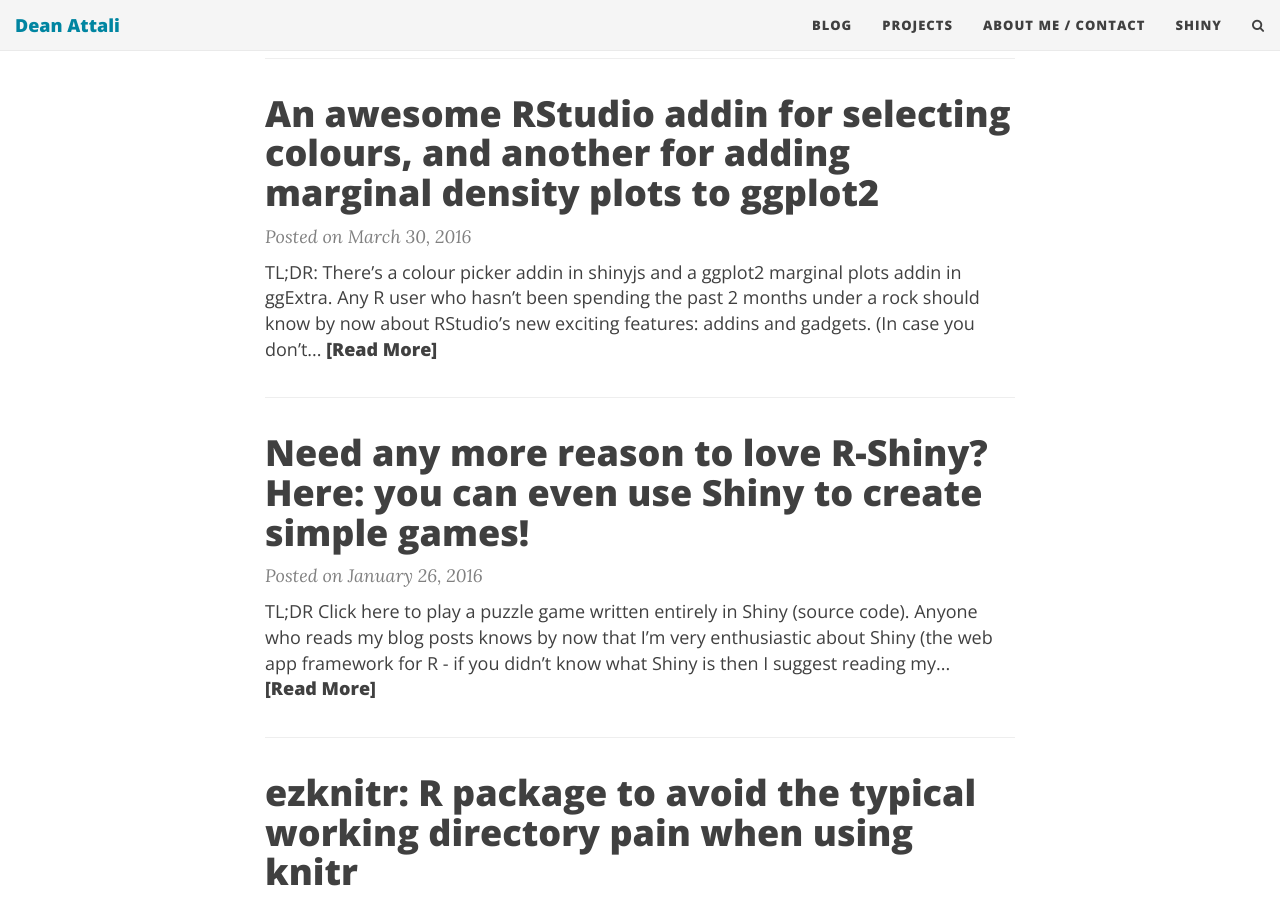
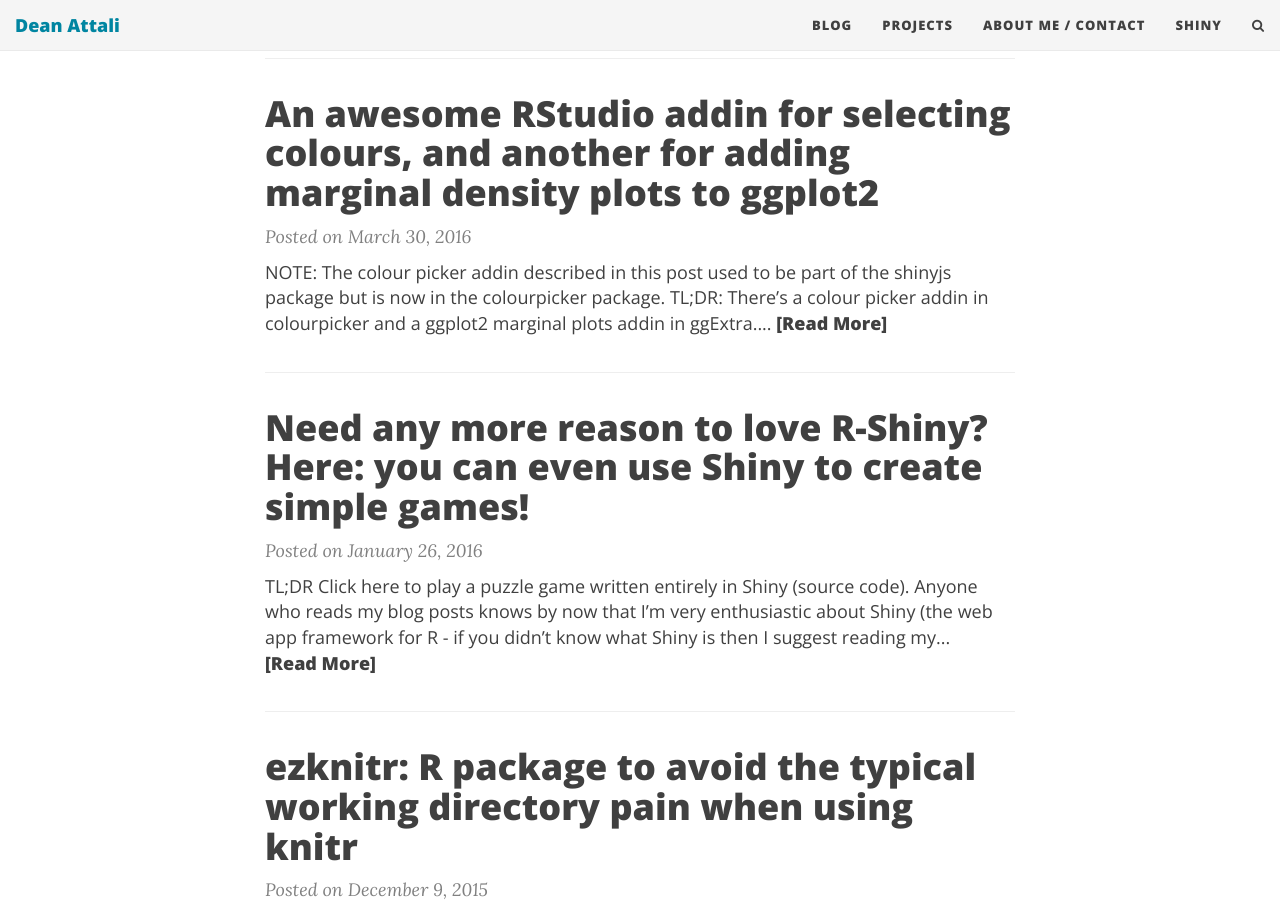
Before and after one commit to daattali/daattali.github.io, a Jekyll site: the page built from index.html, in a window 1280 px wide and 900 px high, scrolled down 1207 px. Built offline with Jekyll 4.4.1, drawn with Linux system fonts in a browser that asks for light colours; nearby versions of some CDN libraries; the list of posts is cut into pages by our own code.

Commit message:
update colourpicker addin post with colourpicker package instea dof shinyjs

```diff
--- a/_posts/2016-03-30-colourpicker-ggmarginal-gadgets.md
+++ b/_posts/2016-03-30-colourpicker-ggmarginal-gadgets.md
@@ -5,7 +5,9 @@ date: 2016-03-30 03:00:00 -0700
 share-img: http://deanattali.com/img/blog/colourpicker-ggmarginal-gadgets/colourpickerscrnshot.png
 ---
 
-TL;DR: There's a [**colour picker addin** in shinyjs](https://github.com/daattali/shinyjs#colourpicker) and a [**ggplot2 marginal plots addin** in ggExtra](https://github.com/daattali/ggExtra#marginal-plots-rstudio-addingadget).
+**NOTE: The colour picker addin described in this post used to be part of the `shinyjs` package but is now in the `colourpicker` package.**
+
+TL;DR: There's a [**colour picker addin** in `colourpicker`](https://github.com/daattali/colourpicker#to-select-colours-to-use-in-your-r-code-colourpicker) and a [**ggplot2 marginal plots addin** in `ggExtra`](https://github.com/daattali/ggExtra#marginal-plots-rstudio-addingadget).
 
 ---
 
@@ -17,13 +19,13 @@ From the moment I saw the announcement about gadgets and addins, I was excited t
 
 ## Colour picker
 
-A colour picker gadget and addin are available in the [`shinyjs`](https://github.com/daattali/shinyjs) package.
+A colour picker gadget and addin are available in the [`colourpicker`](https://github.com/daattali/colourpicker) package.
 
 Screenshot:
 
 [![Colour picker screenshot]({{ site.url }}/img/blog/colourpicker-ggmarginal-gadgets/colourpickerscrnshot.png)]({{ site.url }}/img/blog/colourpicker-ggmarginal-gadgets/colourpickerscrnshot.png)
 
-Some of you may already know that `shinyjs` provides a `colourInput()` function, which is a Shiny input widget that lets you select a colour ([demo](http://daattali.com/shiny/colourInput/)).  The idea of the colour picker gadget is to extend this idea of a colour input and provide R developers with an easy way to select colours. It's perfect if you want to choose a colour/a vector of colours to use for a plot or for anything else that requires a careful selection of colours.
+Some of you may already know that `colourpicker` provides a `colourInput()` function, which is a Shiny input widget that lets you select a colour ([demo](http://daattali.com/shiny/colourInput/)).  The idea of the colour picker gadget is to extend this idea of a colour input and provide R developers with an easy way to select colours. It's perfect if you want to choose a colour/a vector of colours to use for a plot or for anything else that requires a careful selection of colours.
 
 You can either run the colour picker as an **addin** or as a **gadget**.  To access it as an addin, click on the RStudio *Addins* menu and select *Colour Picker*. To access the colour picker gadget, run the `colourPicker()` function. When running the gadget, you can provide a positive integer as an argument (e.g. `colourPicker(3)`), which will cause the colour picker to initialize with placeholders for 3 colours.
 
```
